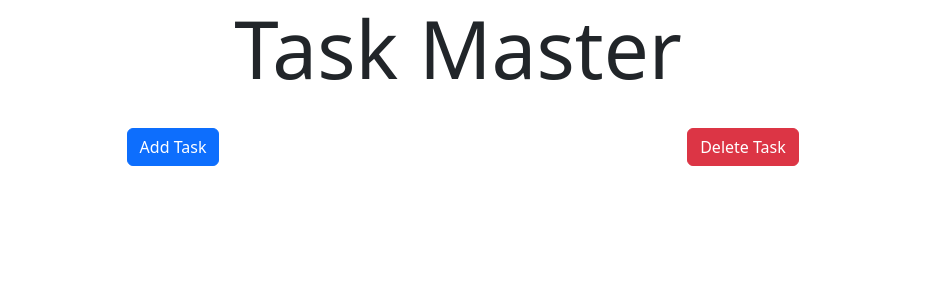
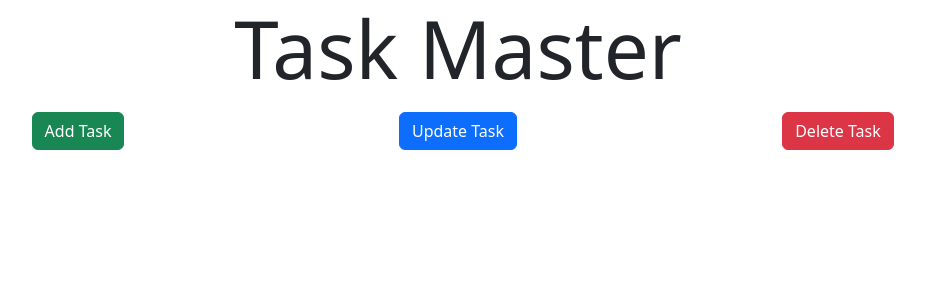
Before and after one commit to Adrianv0512/task-manager, a Flask app: page / in a window 1280 px wide. Shown: the top 300 px of the page, without its empty margins (182-1107 px from the left). Run offline with Flask 3, Linux system fonts and the light colour scheme; some libraries are stand-ins or nearby versions.

Commit message:
second commit

```diff
--- a/app.py
+++ b/app.py
@@ -1,24 +1,49 @@
+#ALL REQUIRED LIBRARIES
 from flask import Flask, request, render_template, redirect, url_for
 import sqlite3
 
+#Creating the database with the 'tasks' table
+con = sqlite3.connect("task.db", check_same_thread=False)
+cur = con.cursor()
+cur.execute("CREATE TABLE IF NOT EXISTS tasks(name, status)")
+
+
+
+#Creating the flask application
 app = Flask(__name__, template_folder='templates', static_folder='static', static_url_path='/')
-taskList = []
 
+#Index page
 @app.route('/')
 def index():
-    return render_template('index.html', tkl=taskList)
+    return render_template('index.html', tkl=cur.execute("SELECT name, status FROM tasks"))
 
-
+#Add task page
+#When user submits the form updates tasks table to include new information
 @app.route('/addtask', methods=['GET', 'POST'])
 def addTask():
     if request.method == 'GET':
         return render_template('add.html')
 
     elif request.method == 'POST':
-        if 'taskForm' in request.form.keys():
-            taskList.append(request.form.get('taskForm'))
+        if 'taskform' in request.form.keys():
+            data =[(request.form.get('taskform'), 'not started')]
+            cur.executemany("""
+                INSERT INTO tasks VALUES
+                        (?, ?)
+            """, data)
         return redirect(url_for('index'))
 
+#Delete Task Page
+#NOT IMPLEMENTED YET
+'''
+@app.route('/deletetask', methods=['GET', 'POST'])
+def deletetask():
+    if request.method == 'GET':
+        return render_template('delete.html')
+    elif request.method == 'POST':
+        return 0
+'''
 
+#Runs the Application
 if __name__ == "__main__":
     app.run(host='0.0.0.0', port=5000, debug=True)
--- a/templates/index.html
+++ b/templates/index.html
@@ -11,16 +11,28 @@
         </div>
         <div class="row">
             <div class="col">
-                <ul>
+                <ul class="list-group">
                     {% for task in tkl %}
-                        <li>{{task}}</li>
+                        <li class="list-group-item">
+                            <div class="d-flex justify-content-around">
+                                <div class="col">
+                                    {{task[0]}}
+                                </div>
+                                <div class="col">
+                                    {{task[1]}}
+                                </div>
+                            </div>
+                        </li>
                     {% endfor %}
                 </ul>
             </div>
         </div>
         <div class="row">
             <div class="col">
-                <a class="btn btn-primary" href="{{url_for('addTask')}}">Add Task</a>
+                <a class="btn btn-success" href="{{url_for('addTask')}}">Add Task</a>
+            </div>
+            <div class="col">
+                <a class="btn btn-primary" href="#">Update Task</a>
             </div>
              <div class="col">
                 <a class="btn btn-danger" href="#">Delete Task</a>
```
Also changed, not shown: templates/add.html (+5 -8 lines), task.db (added), 1 other file.
